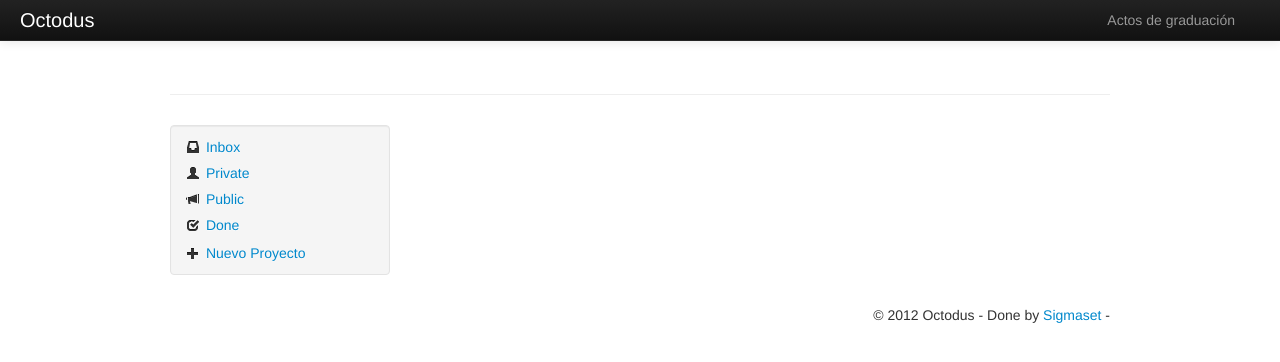
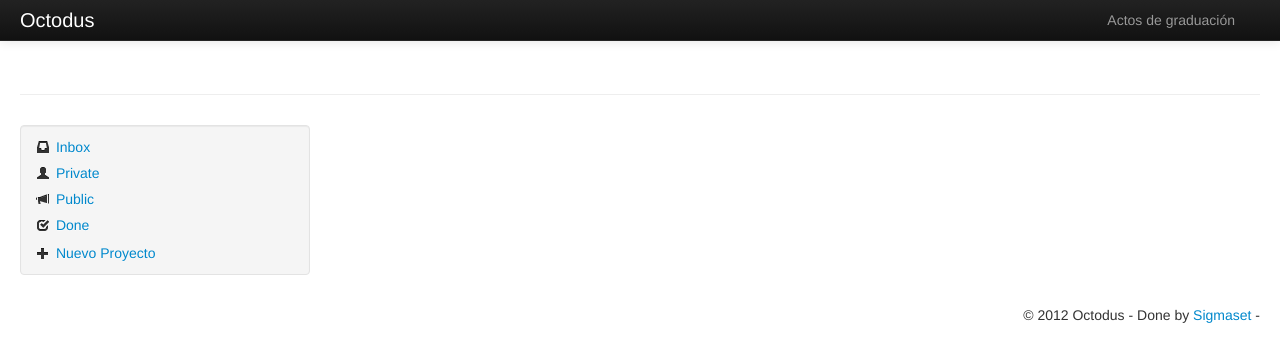
Before and after one commit to gnufede/octodus, a Flask app: template octodus/templates/list.html in a window 1280 px wide. Shown: the top 362 px of the page. Run offline with Flask 2, Linux system fonts and the light colour scheme; the template is opened without the code that fills it, so the values that code supplies are empty; parts of the project's set-up code (start-up, migrations or seed data) failed here and were passed over; some libraries are stand-ins or nearby versions.

Commit message:
div descojonado

```diff
--- a/octodus/static/css/octodus.css
+++ b/octodus/static/css/octodus.css
@@ -5,6 +5,9 @@
   border-bottom-style: none;
   border-bottom: inherit;
 }
+.taskname {
+  font-size: 9pt;
+}
 abbr[title], abbr[data-original-title]{
   border-bottom: inherit;
 }
--- a/octodus/templates/layout.html
+++ b/octodus/templates/layout.html
@@ -89,7 +89,7 @@
     </div>
     {% endblock %}
 
-    <div class="container">
+    <div class="container-fluid">
         <div class="content">
             <div class="page-header">
                 {% from 'macros/_misc.html' import render_flash_message %}
@@ -110,7 +110,7 @@
                 {% endif %}
             </div>
 
-            <div class="row">
+            <div class="row-fluid">
                 {% block menu %}
                 {% endblock %}
                 {% block body %}
--- a/octodus/templates/macros/_misc.html
+++ b/octodus/templates/macros/_misc.html
@@ -139,7 +139,7 @@ from type import *
                     {% endif %}
                 {% else %}
                     {% if j == 'projects'%}
-                    <div class="proj_label pull-right" style="min-height:20px;min-width:25%;display:inline-block;">
+                    <div class="proj_label pull-right" style="min-height:20px;min-width:20%;display:inline-block;">
                         {% for proj in object[j] %}
                         {% if proj.owner == current_user %}
                     <span class="proj_label label label-info draggable clearfix" >{{ proj.name }}</span>
```
